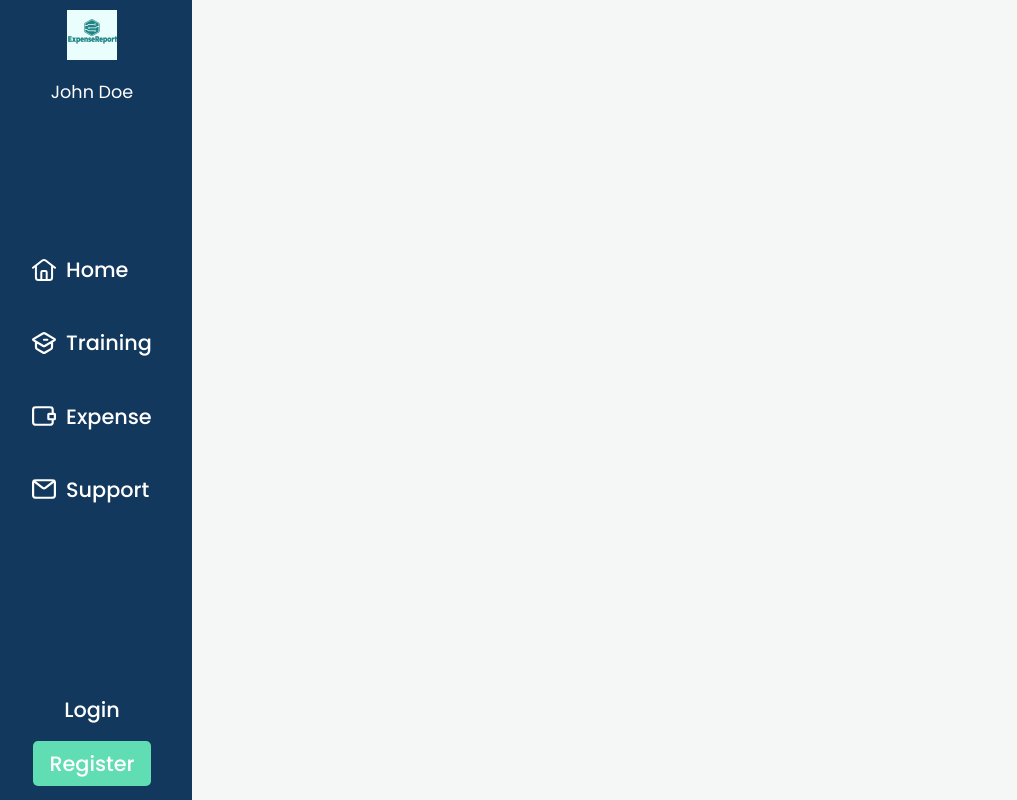
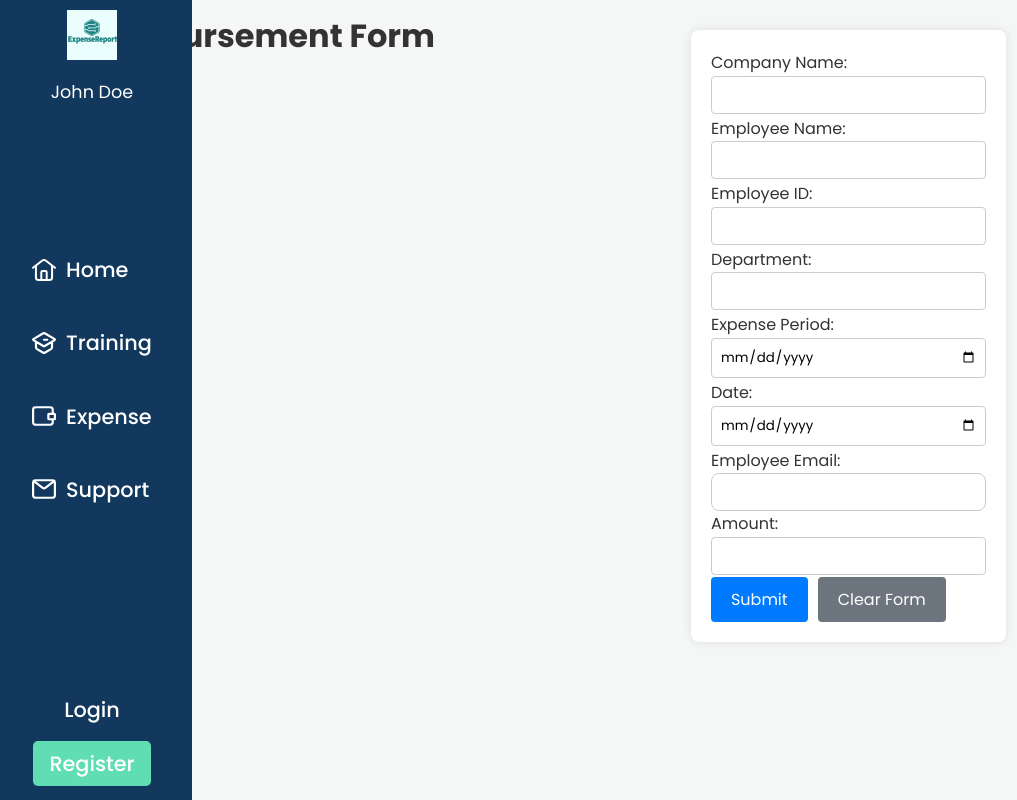
Before and after one commit to andreineagoe23/Expense-App, a React (Create React App) app: page /reimbursement in a window 1280 px wide. Shown: the whole page, without its empty margins (8-1025 px from the left). Built offline with nearby package versions, Linux system fonts and the light colour scheme.

Commit message:
Added reimbursement form

```diff
--- a/src/App.js
+++ b/src/App.js
@@ -12,6 +12,7 @@ import SupportHelp from './Support/Support-Help';
 import HomePage from "./Home/homepage.js";
 import Expense from "./Expense/expense.js";
 import Claimform from "./Claim/claim.js";
+import Reimbursementform from "./Reimbursement/reimbursement.js";
 
 function App() {
     return (
@@ -29,6 +30,7 @@ function App() {
                     <Route path="/SupportHelp" element={<SupportHelp />} />
                     <Route path="/Expense" element={<Expense />} />
                     <Route path="/claim" element={<Claimform />} />
+                    <Route path="/reimbursement" element={<Reimbursementform />} />
                 </Routes>
             </div>
         </BrowserRouter>
--- a/src/Expense/expense.js
+++ b/src/Expense/expense.js
@@ -10,7 +10,7 @@ function Expense() {
         <div className="bottom-half">
           <Link className="heading" to="/claim">Claim an expense</Link>
           <Link className="heading" to="/track-expense">Track your expense</Link>
-          <Link className="heading" to="/request-reimbursement">Request reimbursement</Link>
+          <Link className="heading" to="/reimbursement">Request reimbursement</Link>
           <Link className="heading" to="/view-reports">View your expense reports</Link>
         </div>
       </div>
--- /dev/null
+++ b/src/Reimbursement/reimbursement.css
@@ -0,0 +1,28 @@
+/* expense.css */
+
+.main-content {
+    display: flex;
+    flex-direction: column;
+    align-items: center;
+    justify-content: center;
+    height: calc(100vh - 70px);
+    width: 100%;
+    margin-left: 120px;
+  }
+
+    .heading {
+      cursor: pointer;
+      padding: 10px 10px;
+      margin: 5px;
+      background-color: #61ddb4;
+      color: #fff;
+      border: none;
+      border-radius: 5px;
+      text-decoration: none;
+      display: inline-block;
+      transition: background-color 0.3s ease;
+    }
+
+    .heading:hover {
+      background-color: #0056b3;
+    }
--- /dev/null
+++ b/src/Reimbursement/reimbursement.js
@@ -0,0 +1,46 @@
+import React from 'react';
+import './reimbursement.css';
+
+
+const handleClear = () => {
+  document.getElementById("myForm").reset();
+};
+
+function Reimbursementform() {
+  return (
+    <>
+        <h1>Reimbursement Form</h1>
+        <form id="myForm" style={{ display: "flex", flexDirection: "column" }}>
+        <label htmlFor="companyName">Company Name:</label>
+        <input type="text" id="companyName" />
+
+        <label htmlFor="employeeName">Employee Name:</label>
+        <input type="text" id="employeeName" />
+
+        <label htmlFor="employeeID">Employee ID:</label>
+        <input type="text" id="employeeID" />
+
+        <label htmlFor="department">Department:</label>
+        <input type="text" id="department" />
+
+        <label htmlFor="expensePeriod">Expense Period:</label>
+        <input type="date" id="expensePeriod" />
+
+        <label htmlFor="date">Date:</label>
+        <input type="date" id="date" />
+
+        <label htmlFor="category">Employee Email:</label>
+        <input type="email" id="email" />
+
+        <label htmlFor="amount">Amount:</label>
+        <input type="number" id="amount" />
+        <div className="button-container">
+          <button type="submit">Submit</button>
+          <button type="button" onClick={handleClear}>Clear Form</button>
+        </div>
+      </form>
+    </>
+  );
+}
+
+export default Reimbursementform;
```
Also changed, not shown: src/Expense/expense.css (line endings or trailing spaces).
